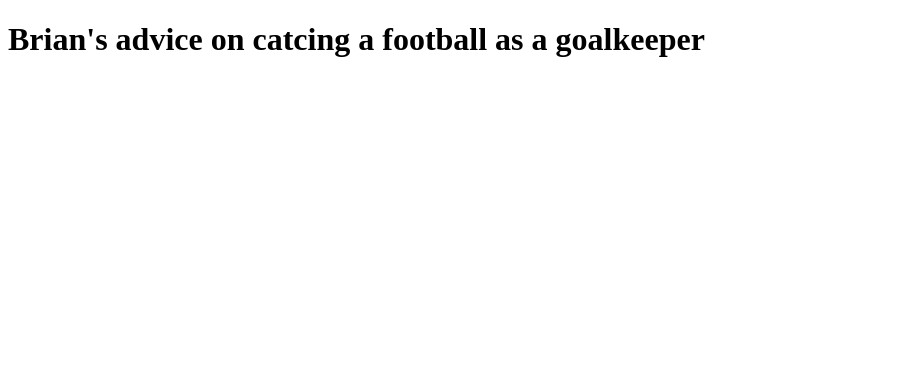
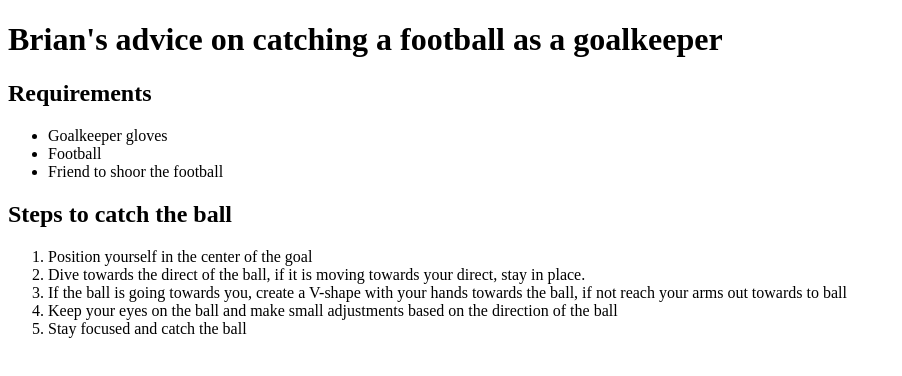
Before and after one commit to Billnyethemathguy/billnyethemathguy.github.io, a plain HTML site: page index.html in a window 1280 px wide. Shown: the whole page, without its empty margins (0-902 px from the left). Drawn offline with Linux system fonts and the light colour scheme.

Commit message:
changes style.css

```diff
--- a/index.html
+++ b/index.html
@@ -1,8 +1,22 @@
 <!DOCTYPE html>
 <html>
-<head>
-</head>
-<body>
-</body>
-<h1> Brian's advice on catcing a football as a goalkeeper </h1>
+  <head>
+  </head>
+  <body>
+  </body>
+  <h1> Brian's advice on catching a football as a goalkeeper </h1>
+  <h2> Requirements </h2>
+  <ul>
+    <li>Goalkeeper gloves</li>
+    <li>Football</li>
+    <li>Friend to shoor the football</li>
+  </ul>
+  <h2> Steps to catch the ball</h2>
+  <ol>
+  <li> Position yourself in the center of the goal </li>
+  <li> Dive towards the direct of the ball, if it is moving towards your direct, stay in place. </li>
+  <li> If the ball is going towards you, create a V-shape with your hands towards the ball, if not reach your arms out towards to ball </li>
+  <li> Keep your eyes on the ball and make small adjustments based on the direction of the ball </li>
+  <li> Stay focused and catch the ball </li>
+    </ol>
 </html>
--- /dev/null
+++ b/style.css
@@ -0,0 +1,31 @@
+h3 {
+    font-size: 18px;
+    font-weight: 100;
+  }
+  h1 {
+    font-size: 40px;
+    text-align: center;
+    text-transform: uppercase;
+
+  }
+  h2 {
+    font-size: 30px;
+    color: red;
+    font-family:monospace
+
+  }
+  h4 {
+    font-size: 30px;
+    color: blue;
+    font-family:monospace
+  }
+  p2 {
+    font-size: 23px;
+    color: red
+
+
+  }
+  #teal {
+    color: #35b4af;
+    letter-spacing: 4px;
+  }
```
